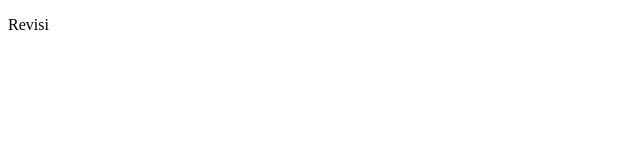
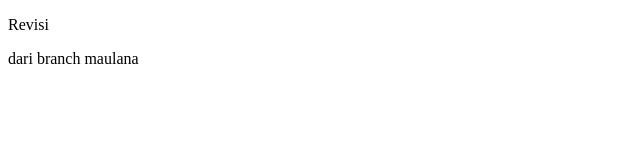
Before and after one commit to RobertMaulana/demo-tags, a plain HTML site: page index.html in a window 1280 px wide. Shown: the whole page, without its empty margins (0-640 px from the left). Drawn offline with Linux system fonts and the light colour scheme.

Commit message:
dari branch maulana

```diff
--- a/index.html
+++ b/index.html
@@ -6,5 +6,6 @@
   </head>
   <body>
     <p>Revisi</p>
+    <p>dari branch maulana</p>
   </body>
 </html>
```
